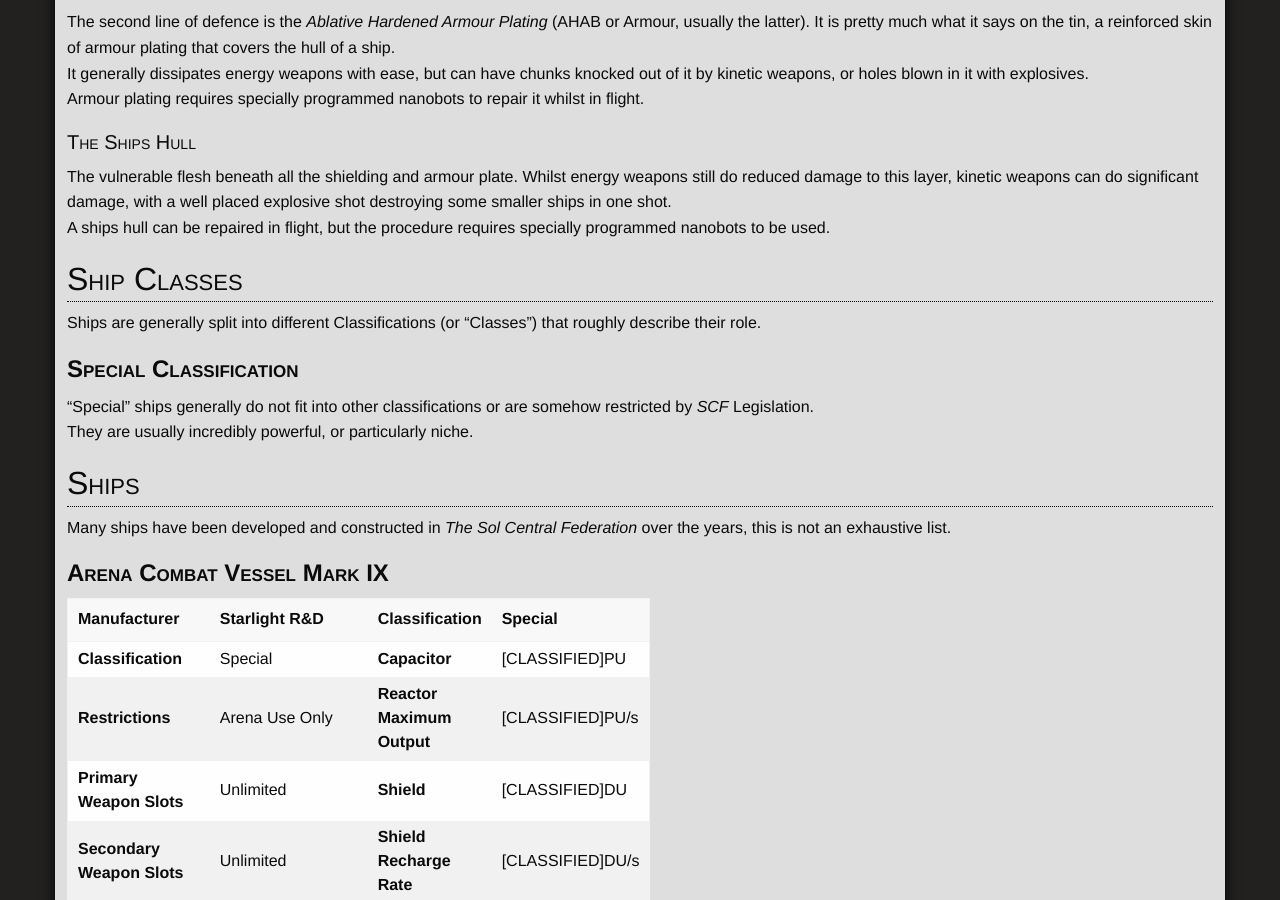
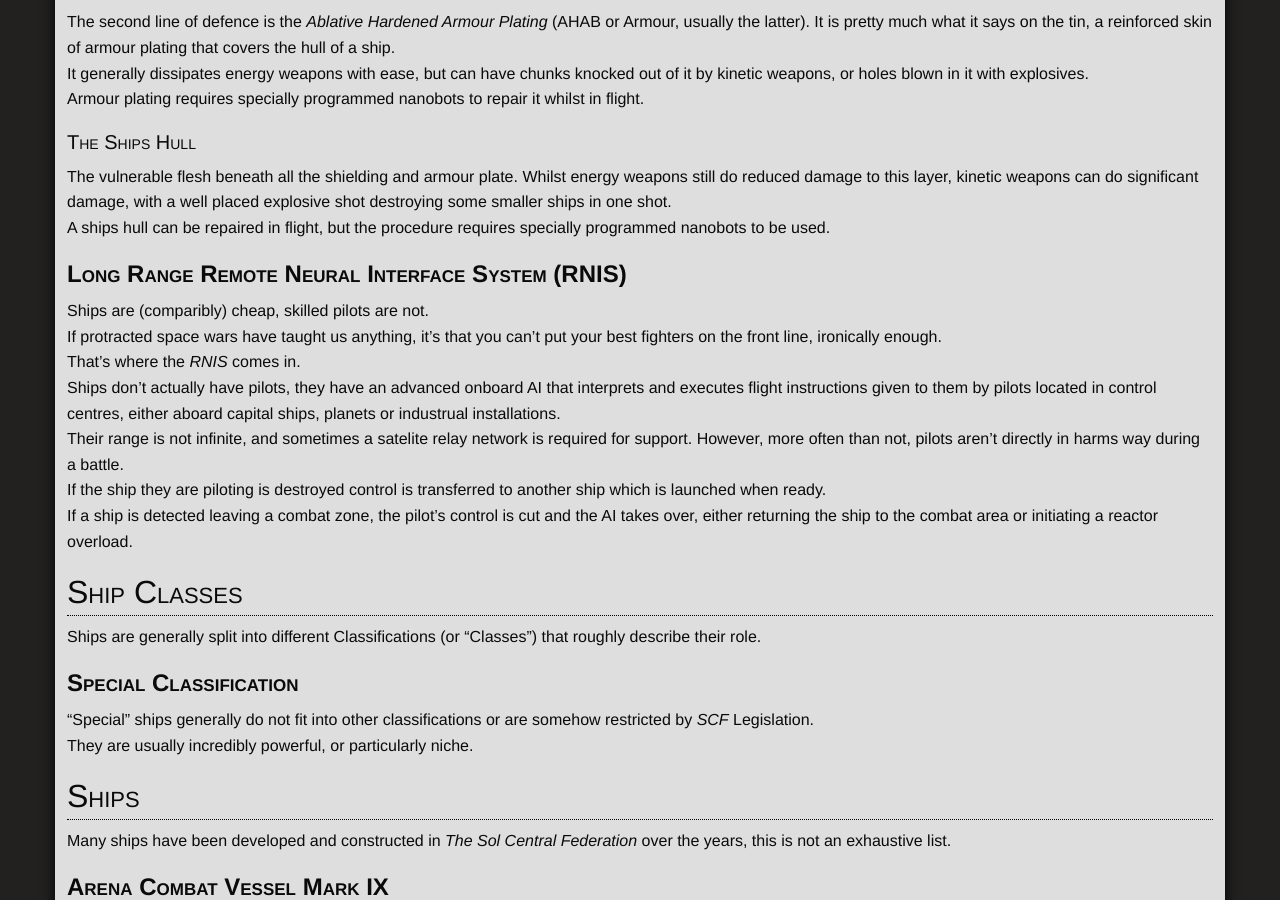
Before and after one commit to ori-sky/polar-space, a Jekyll site: the page built from designs/ships.md, in a window 1280 px wide and 900 px high, scrolled down 1895 px. Built offline with Jekyll 4.4.1, drawn with Linux system fonts in a browser that asks for light colours; nearby versions of some CDN libraries; some web fonts are replaced; our own code applies the rules of GitHub Pages for plain Markdown files; library files that are not in the unit come from our copies.

Commit message:
Update ships.md
Added LR-RNIS information to explain why pilots aren't killed in combat.

```diff
--- a/designs/ships.md
+++ b/designs/ships.md
@@ -5,7 +5,10 @@ title: The Ships of "Spacegame"
 All *Sol Central Federation* (SCF) based ships follow similar component design concepts.
 Although some manufacturers have been known to deviate from standard designs.
 
+
+
 ## Ship Power Systems
+
 *SCF* Ship power systems are split into two components, the *Central Reactor Core* (Reactor) and a *Rapid Discharge/Recharge Capacitor Bank* (RD/R Capacitor).
 Ship Energy is measured in *Power Units* (PU).
 ### Reactor
@@ -18,18 +21,27 @@ The *Rapid Discharge/Recharge Capacitor Bank* is the core of a ships power requi
 Systems that do not have self-contained power sources will tap from it to function, such as Utilities, Items, Pickups and System Boosters.
 If a capacitor overload is detected, the system will shut down and reset for safety reasons.
 
+
+
 ## Propulsion
+
 All *SCF* ships use a *Charged Ion Friction Drive* (or "IFD") for primary propulsion.
 Usually directed out the back of the ship through adjustable exhaust nozzles with some of the energy directed through forward facing manifolds to provide ships the ability to fly backwards at only slightly reduced top speeds.
 The IFD is a self contained, highly efficient system that does not use main ship power during normal operation.
 However most ships are also fitted with an *IFD Overdrive System* that can tap power from the ships capacitor to increase thrust drastically. This is incredibly taxing on the capacitor and will drain power rapidly.
 Ship speed is measured in *Meters per Second* (m/s).
 
+
+
 ## Inertial Damper System
+
 Inertial dampers help pilots keep control of their ship by ensuring that the ship reacts predictably to pilot inputs.
 Some pilots like to disable the IDS to "drift" their ship or perform other acrobatics whilst flying. This is not recommended as it severely reduces the manoeuvrability of a ship.
 
+
+
 ## Weapons Array
+
 *SCF* ships have a class standardised weapons array allowing them to fit a wide variety of "Primary" and "Secondary" weapons for specific types of hull.
 Primary weapons are usually forward firing energy or kinetic weapons.
 Secondary weapons are usually pylon mounted missiles or rockets.
@@ -46,7 +58,10 @@ There are some situations where power from the capacitor power can be routed to
 Turning off the overheat protection on the weapons array is **highly advised against and may lead to the destruction of a ship.**
 Heat Dissipation and Generation is measured in *Heat Units per Second* (HU/s)
 
+
+
 ## Defensive Systems
+
 *SCF* Ships have a triple-layered defensive system made up of *Shield*, *Armour*, and *Hull*.
 Each is susceptible to different kinds of damage and are repaired in different ways.
 Damage received, like damage dealt is measured in *Damage Units* (DU)
@@ -64,13 +79,31 @@ Armour plating requires specially programmed nanobots to repair it whilst in fli
 The vulnerable flesh beneath all the shielding and armour plate. Whilst energy weapons still do reduced damage to this layer, kinetic weapons can do significant damage, with a well placed explosive shot destroying some smaller ships in one shot.
 A ships hull can be repaired in flight, but the procedure requires specially programmed nanobots to be used.
 
+
+
+## Long Range Remote Neural Interface System (RNIS)
+
+Ships are (comparibly) cheap, skilled pilots are not.
+If protracted space wars have taught us anything, it's that you can't put your best fighters on the front line, ironically enough.
+That's where the *RNIS* comes in.
+Ships don't actually have pilots, they have an advanced onboard AI that interprets and executes flight instructions given to them by pilots located in control centres, either aboard capital ships, planets or industrual installations.
+Their range is not infinite, and sometimes a satelite relay network is required for support. However, more often than not, pilots aren't directly in harms way during a battle.
+If the ship they are piloting is destroyed control is transferred to another ship which is launched when ready.
+If a ship is detected leaving a combat zone, the pilot's control is cut and the AI takes over, either returning the ship to the combat area or initiating a reactor overload.
+
+
+
 # Ship Classes
+
 Ships are generally split into different Classifications (or "Classes") that roughly describe their role.
 ## Special Classification
 "Special" ships generally do not fit into other classifications or are somehow restricted by *SCF* Legislation.
 They are usually incredibly powerful, or particularly niche.
 
+
+
 # Ships
+
 Many ships have been developed and constructed in *The Sol Central Federation* over the years, this is not an exhaustive list.
 ## Arena Combat Vessel Mark IX
 
```
